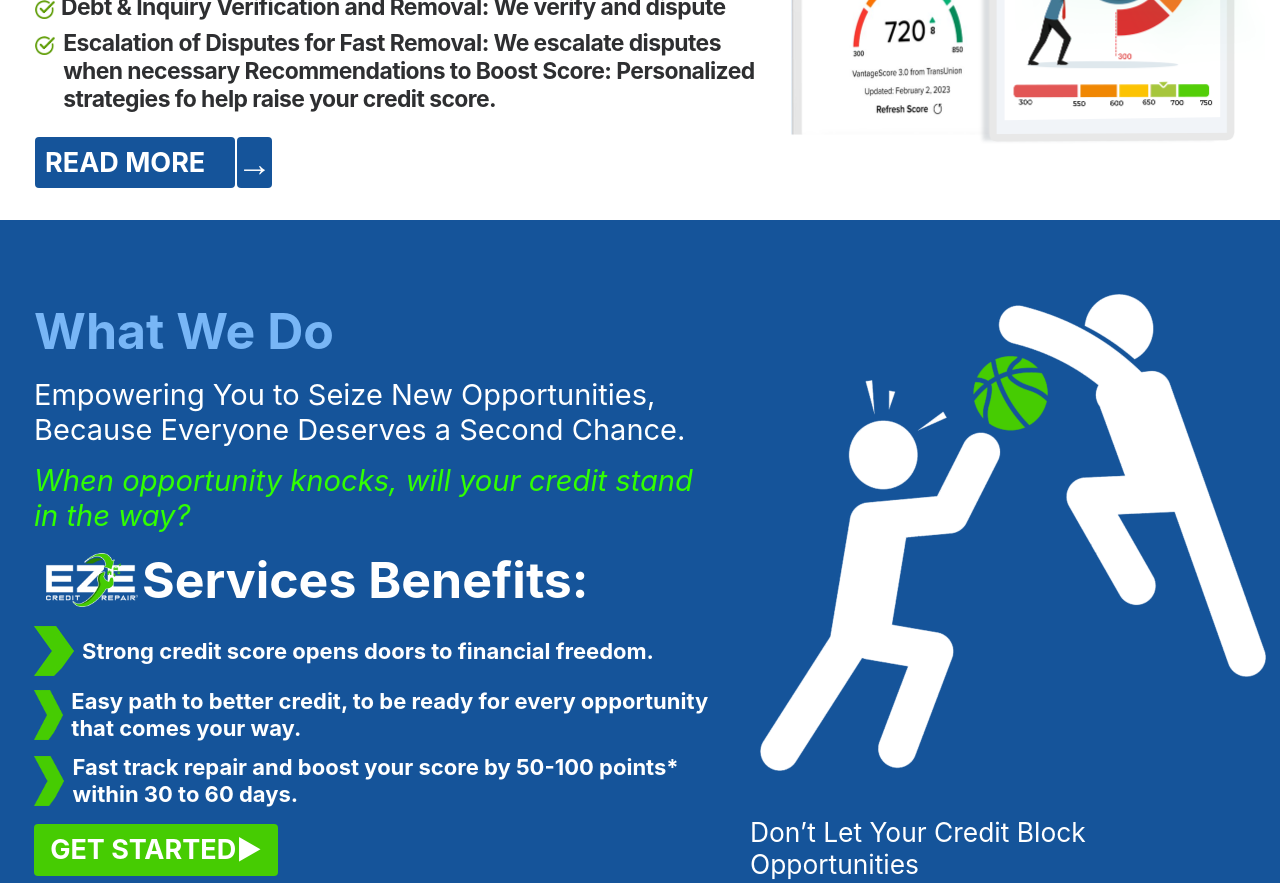
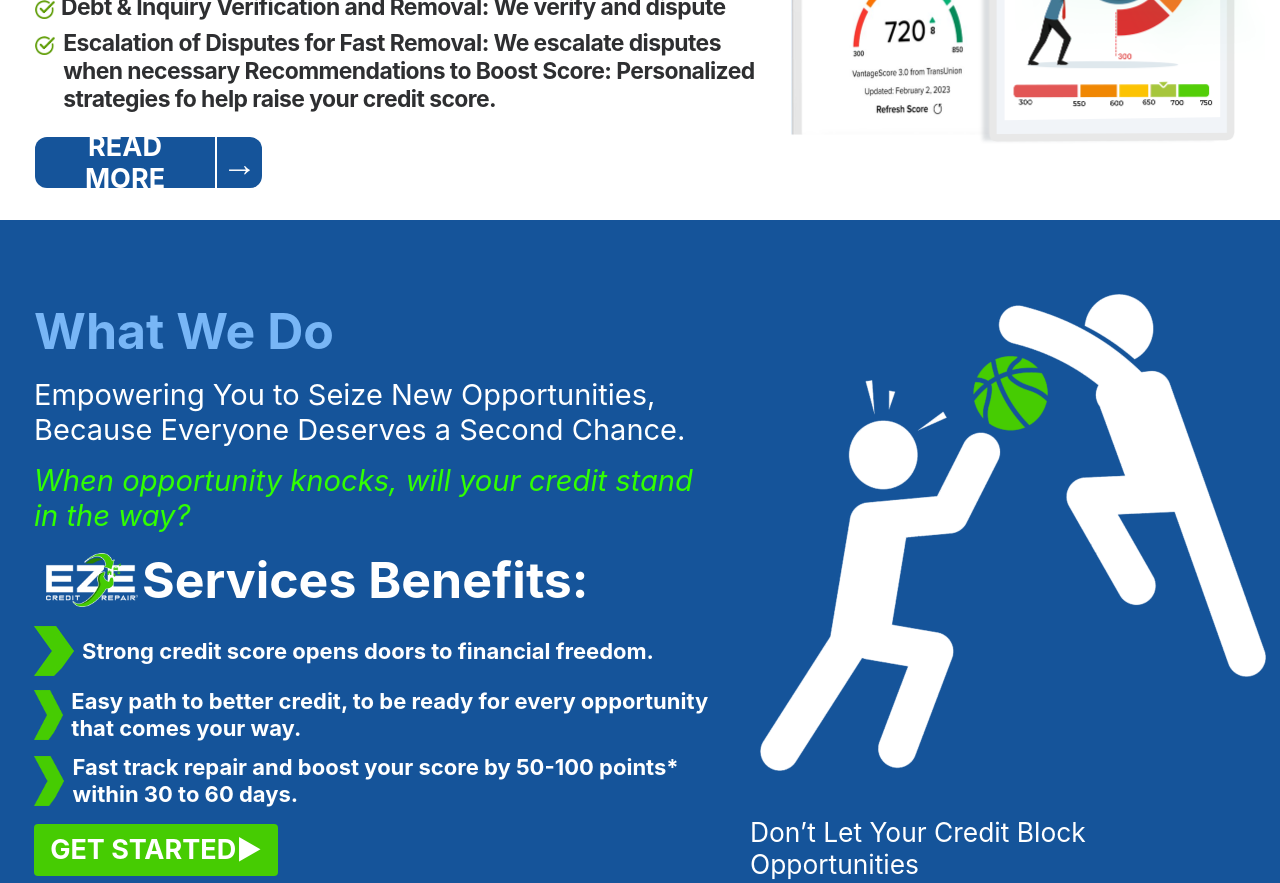
Before and after one commit to Nitin6404/ez-credit-repair, a React (Vite) app: page / in a window 1280 px wide. Shown: the part 1780-2663 px from the top of the page. Built offline with nearby package versions, Linux system fonts and the light colour scheme.

Commit message:
About us button is fine now

```diff
--- a/src/components/landing/Home.jsx
+++ b/src/components/landing/Home.jsx
@@ -167,10 +167,10 @@ export function Home() {
             </li>
           </ul>
           <div className="flex">
-            <button className="bg-[#15549A] font-inter font-bold text-[27px] leading-[32px] w-[200px] h-[51px] text-white rounded mt-6 p-[10px] flex items-center">
+            <button className="bg-[#15549A] font-inter font-bold text-[27px] leading-[32px] w-[180px] h-[51px] text-white rounded-l-xl mt-6 p-[10px] flex items-center">
               READ MORE
             </button>
-            <span className=" ml-[2px] h-[51px] text-[35px] justify-center items-center mt-[24px] w-[35px] bg-[#15549A] rounded text-white">
+            <span className=" ml-[2px] h-[51px] text-[35px] text-center justify-center items-center mt-[24px] w-[45px] bg-[#15549A] rounded-r-xl text-white">
               →
             </span>
           </div>
```
